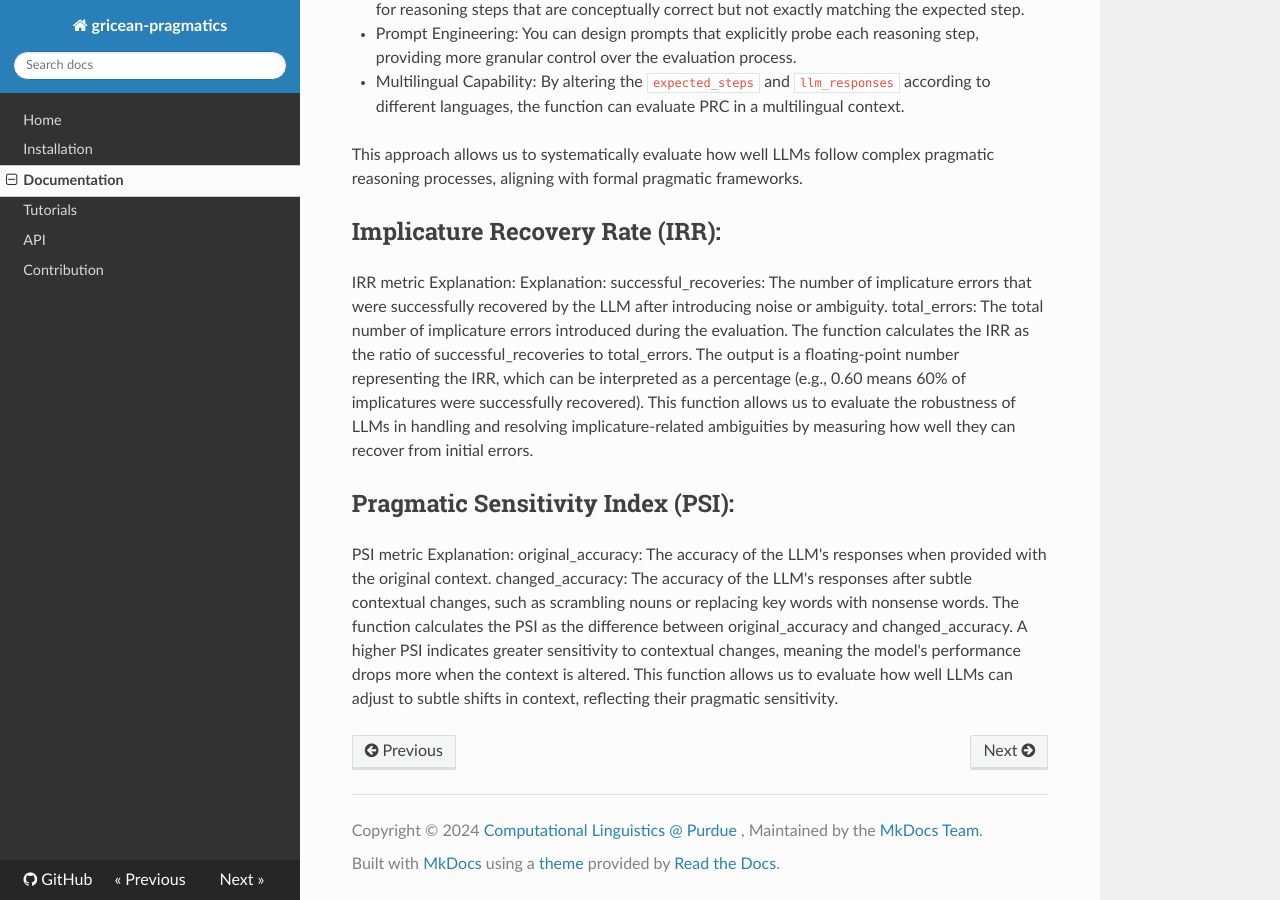
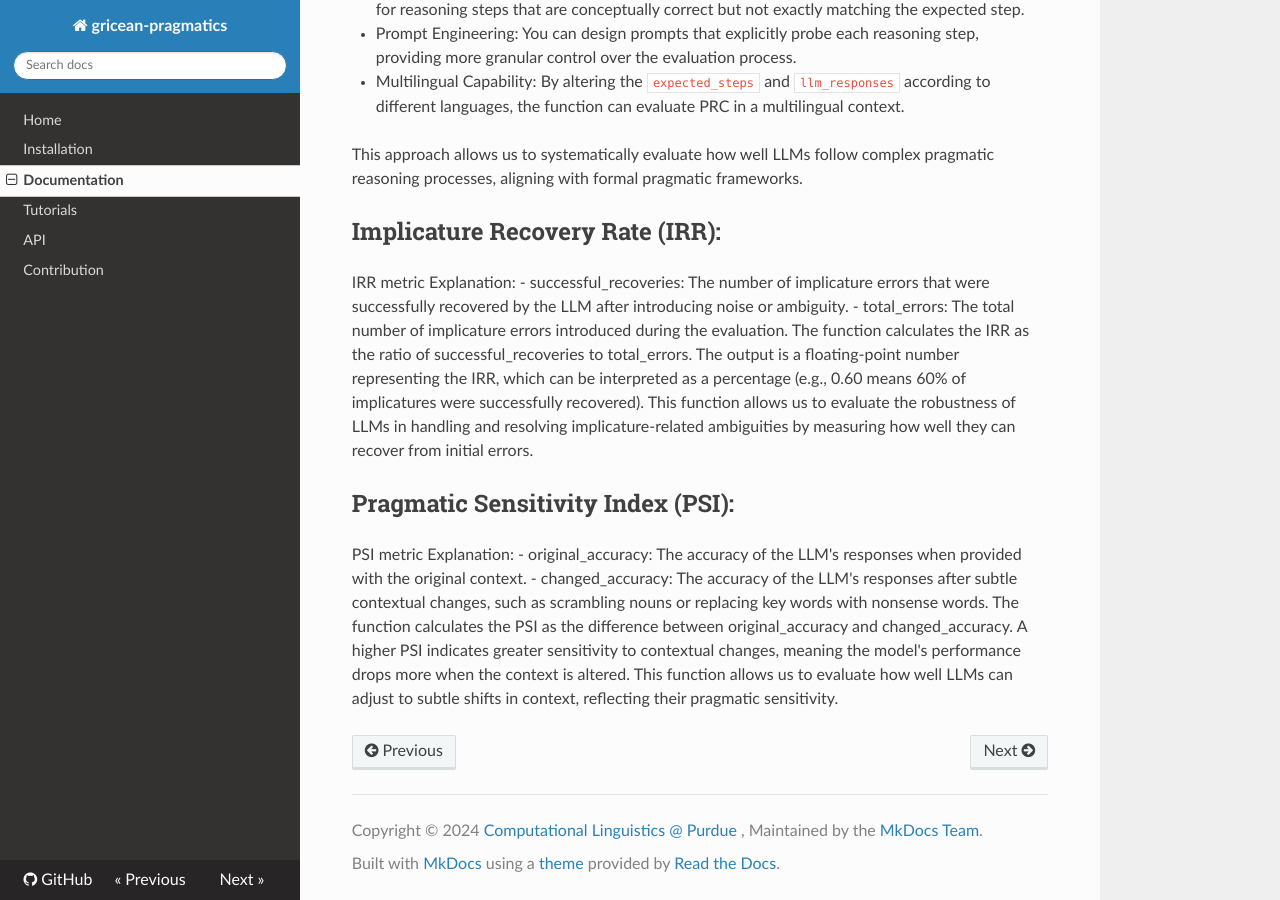
Before and after one commit to clap-purdue/gricean-pragmatics, an MkDocs documentation site: the page built from docs/documentation.md, in a window 1280 px wide and 900 px high, scrolled down 1328 px. Built offline with MkDocs 1.6.1, drawn with Linux system fonts in a browser that asks for light colours; nearby versions of some CDN libraries; some of the changed text lies outside the part shown.

Commit message:
Update documentation.md

```diff
--- a/docs/documentation.md
+++ b/docs/documentation.md
@@ -3,15 +3,14 @@
 ## Naturalness:
 
 Naturalness Metric Explanation:
-utterance_surprisal: The surprisal score for the given utterance.
-interpretation_a_surprisal: The surprisal score for interpretation (a) ("He is very smart").
-interpretation_b_surprisal: The surprisal score for interpretation (b) ("He is not smart at all").
+- utterance_surprisal: The surprisal score for the given utterance.
+- interpretation_a_surprisal: The surprisal score for interpretation (a) ("He is very smart").
+- interpretation_b_surprisal: The surprisal score for interpretation (b) ("He is not smart at all").
 The function calculates the absolute difference in surprisal scores between the utterance and each interpretation.
 The output dictionary contains:
-difference_a: The difference between the utterance and interpretation (a).
-difference_b: The difference between the utterance and interpretation (b).
-preferred_interpretation: The interpretation with the smaller surprisal difference,
-indicating the LLM’s preferred implied meaning.
+- difference_a: The difference between the utterance and interpretation (a).
+- difference_b: The difference between the utterance and interpretation (b).
+- preferred_interpretation: The interpretation with the smaller surprisal difference, indicating the LLM’s preferred implied meaning.
 This function allows us to evaluate whether the LLMs show pragmatic sensitivity by comparing surprisal scores.
 
 
@@ -57,12 +56,10 @@ This approach allows us to systematically evaluate how well LLMs follow complex
 ## Implicature Recovery Rate (IRR):
 
 IRR metric Explanation:
-Explanation:
-successful_recoveries: The number of implicature errors that were successfully recovered by the LLM after introducing noise or ambiguity.
-total_errors: The total number of implicature errors introduced during the evaluation.
+- successful_recoveries: The number of implicature errors that were successfully recovered by the LLM after introducing noise or ambiguity.
+- total_errors: The total number of implicature errors introduced during the evaluation.
 The function calculates the IRR as the ratio of successful_recoveries to total_errors.
-The output is a floating-point number representing the IRR,
-which can be interpreted as a percentage (e.g., 0.60 means 60% of implicatures were successfully recovered).
+The output is a floating-point number representing the IRR, which can be interpreted as a percentage (e.g., 0.60 means 60% of implicatures were successfully recovered).
 This function allows us to
 evaluate the robustness of LLMs in handling and resolving implicature-related ambiguities
 by measuring how well they can recover from initial errors.
@@ -71,9 +68,8 @@ by measuring how well they can recover from initial errors.
 ## Pragmatic Sensitivity Index (PSI):
 
 PSI metric Explanation:
-original_accuracy: The accuracy of the LLM's responses when provided with the original context.
-changed_accuracy: The accuracy of the LLM's responses after subtle contextual changes,
-such as scrambling nouns or replacing key words with nonsense words.
+- original_accuracy: The accuracy of the LLM's responses when provided with the original context.
+- changed_accuracy: The accuracy of the LLM's responses after subtle contextual changes, such as scrambling nouns or replacing key words with nonsense words.
 The function calculates the PSI as the difference between original_accuracy and changed_accuracy.
 A higher PSI indicates greater sensitivity to contextual changes,
 meaning the model's performance drops more when the context is altered.
```
